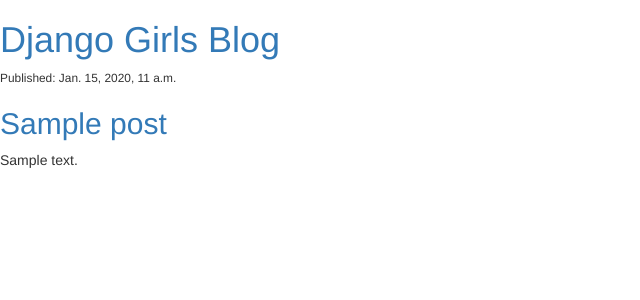
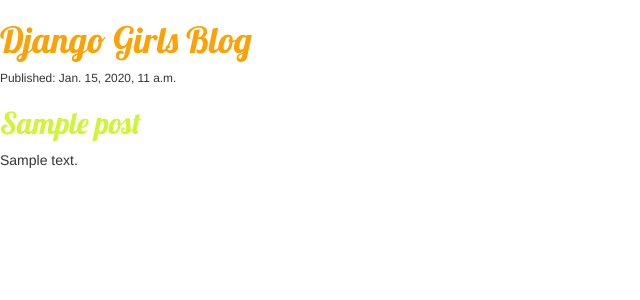
Before and after one commit to C8E/djangogirls, a Django app: template blog/templates/blog/post_list.html in a window 1280 px wide. Shown: the top 300 px of the page, without its empty margins (0-640 px from the left). Run offline with Django 3.2, Linux system fonts and the light colour scheme; the template is opened without the code that fills it: values that come from a table or form of the project are taken from there, others are empty; tables that the repository leaves empty hold one stand-in row (values such as "Sample post"); some libraries are stand-ins or nearby versions.

Commit message:
omfg,sylized!

```diff
--- /dev/null
+++ b/blog/static/css/blog.css
@@ -0,0 +1,2 @@
+h1 a { color: #fca205; font-family:'Lobster'; }
+h2 a { color: #d0f437; font-family:'Lobster'; }
--- a/blog/templates/blog/post_list.html
+++ b/blog/templates/blog/post_list.html
@@ -1,7 +1,11 @@
+{% load staticfiles %}
 <html>
 <head>
+<title>Django Girls Blog</title>
+<link href="https://fonts.googleapis.com/css?family=Lobster&subset=latin,latin-ext" rel="stylesheet" type="text/css">
 <link rel="stylesheet" href="//maxcdn.bootstrapcdn.com/bootstrap/3.2.0/css/bootstrap.min.css">
 <link rel="stylesheet" href="//maxcdn.bootstrapcdn.com/bootstrap/3.2.0/css/bootstrap-theme.min.css">
+<link rel="stylesheet" href="{% static 'css/blog.css' %}">
 </head>
 <body>
 <div><h1><a href="/">Django Girls Blog</a></h1></div>
```
